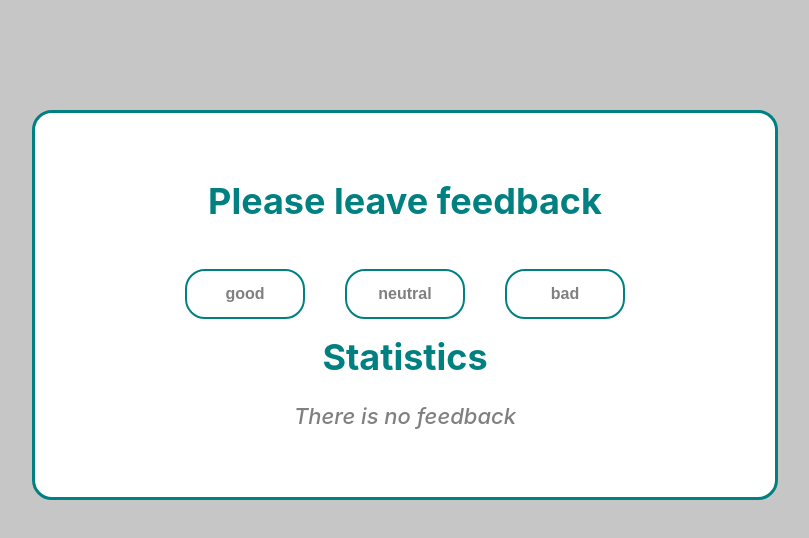
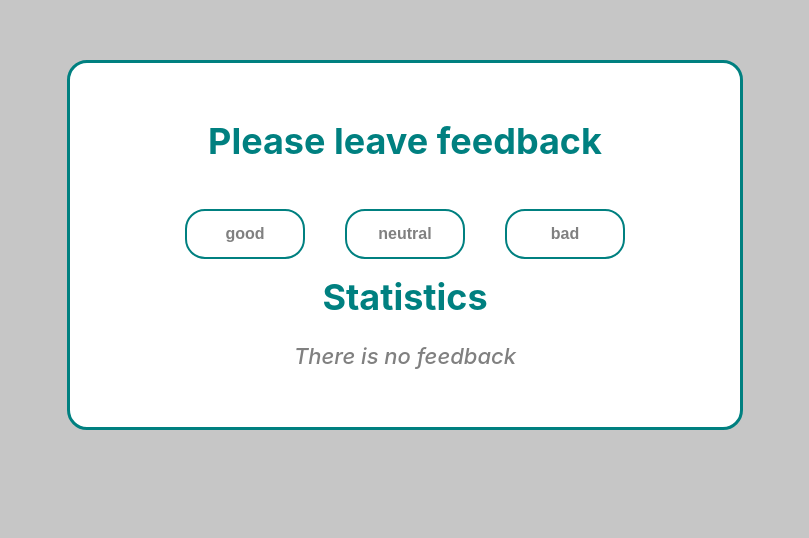
Before and after one commit to summermoved0n/goit-react-hw-02-feedback, a React (Create React App) app: page / in a window 1280 px wide. Shown: the top 538 px of the page, without its empty margins (235-1044 px from the left). Built offline with nearby package versions, Linux system fonts and the light colour scheme.

Commit message:
changed styles

```diff
--- a/src/components/App.module.css
+++ b/src/components/App.module.css
@@ -6,7 +6,7 @@
   flex-direction: column;
   border: 3px solid teal;
   border-radius: 20px;
-  width: 600px;
-  margin: 110px auto 0;
-  padding: 70px;
+  width: 550px;
+  margin: 60px auto;
+  padding: 60px;
 }
```
